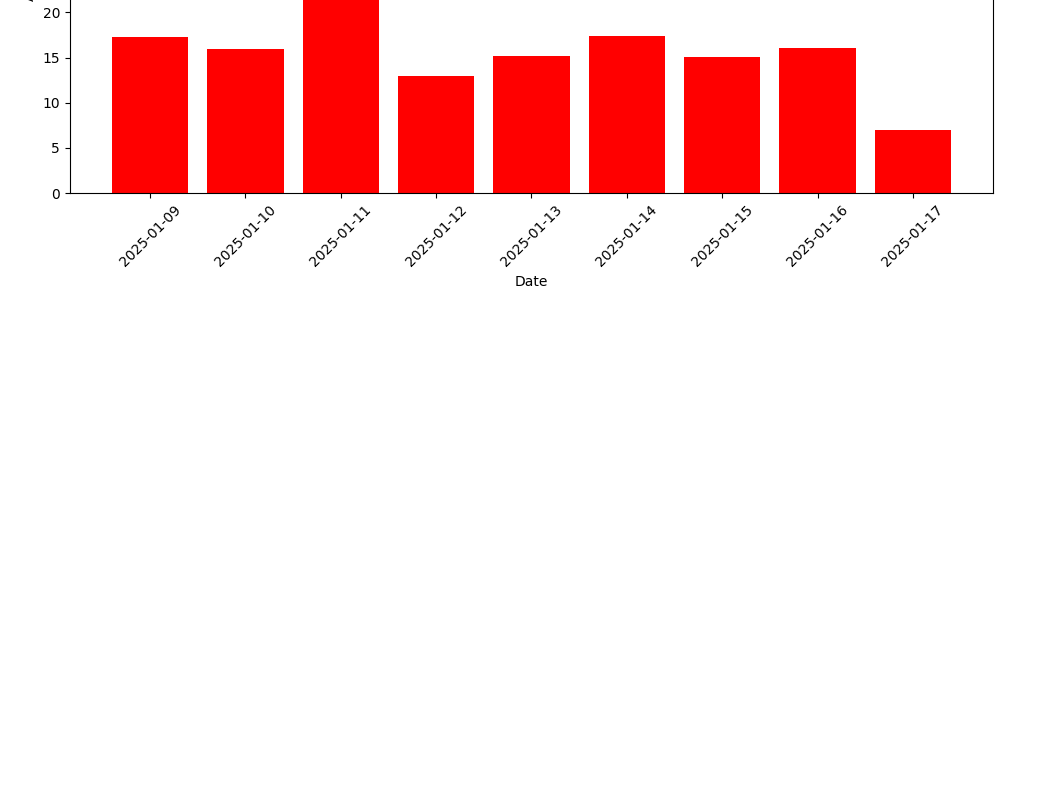
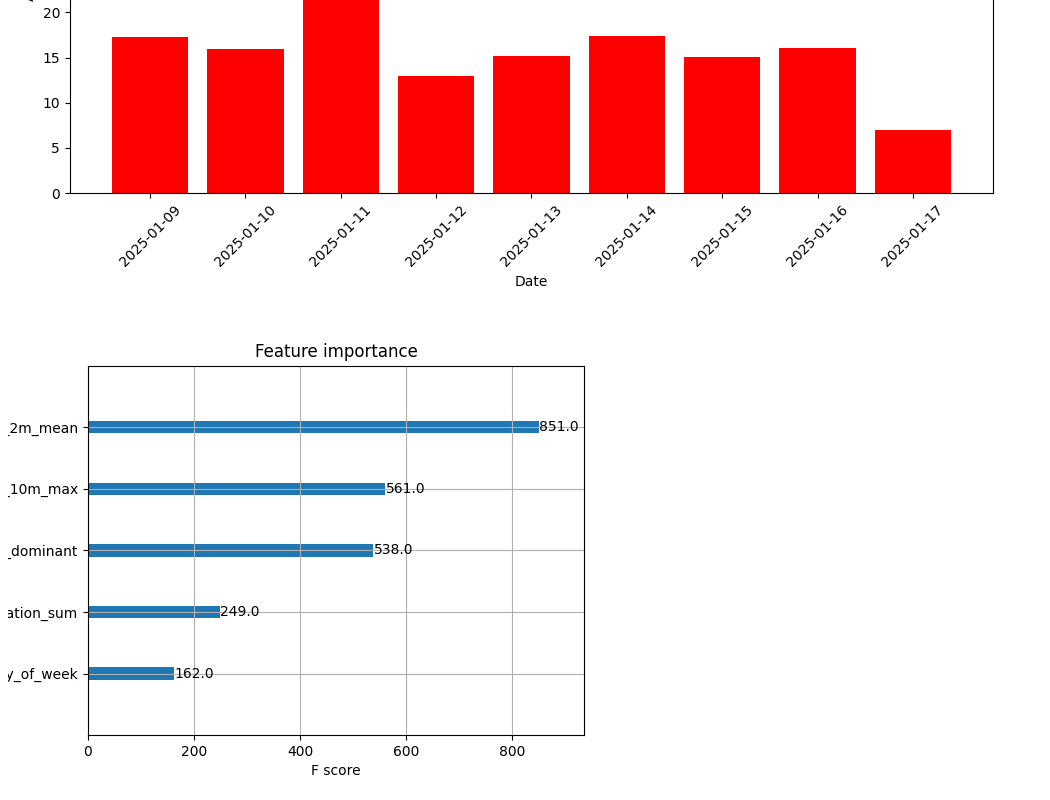
Before and after one commit to gretajonsson/ID2223_project, a plain HTML site: page index.html in a window 1280 px wide. Shown: the part 304-1104 px from the top of the page, without its empty margins (0-1050 px from the left). Before the commit the page ends 800 px from the top, so only its background shows below. Drawn offline with Linux system fonts and the light colour scheme.

Commit message:
Update index.html

```diff
--- a/index.html
+++ b/index.html
@@ -9,5 +9,8 @@
     <div>
         <img src="data/forecast.png" alt="Forecast Image">
     </div>
+    <div>
+        <img src="project/accidents_model/images/feature_importance.png" alt="Feature Importance Image">
+    </div>
 </body>
 </html>
```
